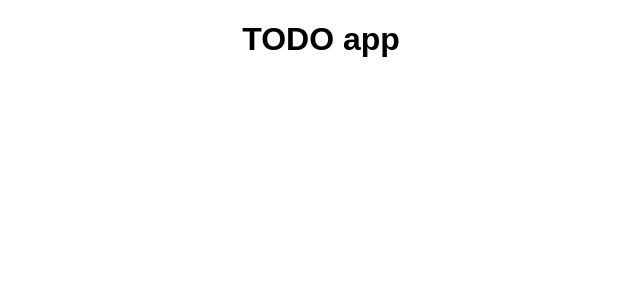
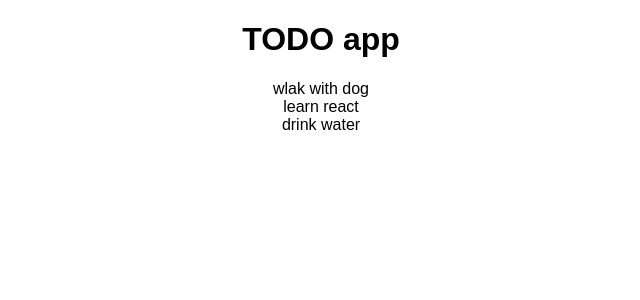
Before and after one commit to MacRayy/react-todo-app, a React (Create React App) app in the folder to-do-app/: page / in a window 1280 px wide. Shown: the top 300 px of the page, without its empty margins (319-959 px from the left). Built offline with nearby package versions, Linux system fonts and the light colour scheme.

Commit message:
feat(todo): render the todos

```diff
--- a/to-do-app/src/App.js
+++ b/to-do-app/src/App.js
@@ -23,15 +23,39 @@ const todos = [
 localStorage.setItem('todos', JSON.stringify(todos))
 
 class App extends Component {
+	constructor(props) {
+		super(props)
+
+		this.state = {
+			todos: []
+		}
+	}
+
 	componentWillMount() {
+		this.getTodos()
+	}
+
+	getTodos() {
 		const todos = JSON.parse(localStorage.getItem('todos'))
-		console.log(todos)
+
+		this.setState({ todos })
 	}
+
 
 	render() {
 		return (
 			<div className="App">
 				<h1>TODO app</h1>
+
+				{
+					this.state.todos.map(todo => {
+						return (
+							<div key={todo.id}>
+								<span>{todo.name}</span>
+							</div>
+						)
+					})
+				}
 			</div>
 		)
 	}
```
